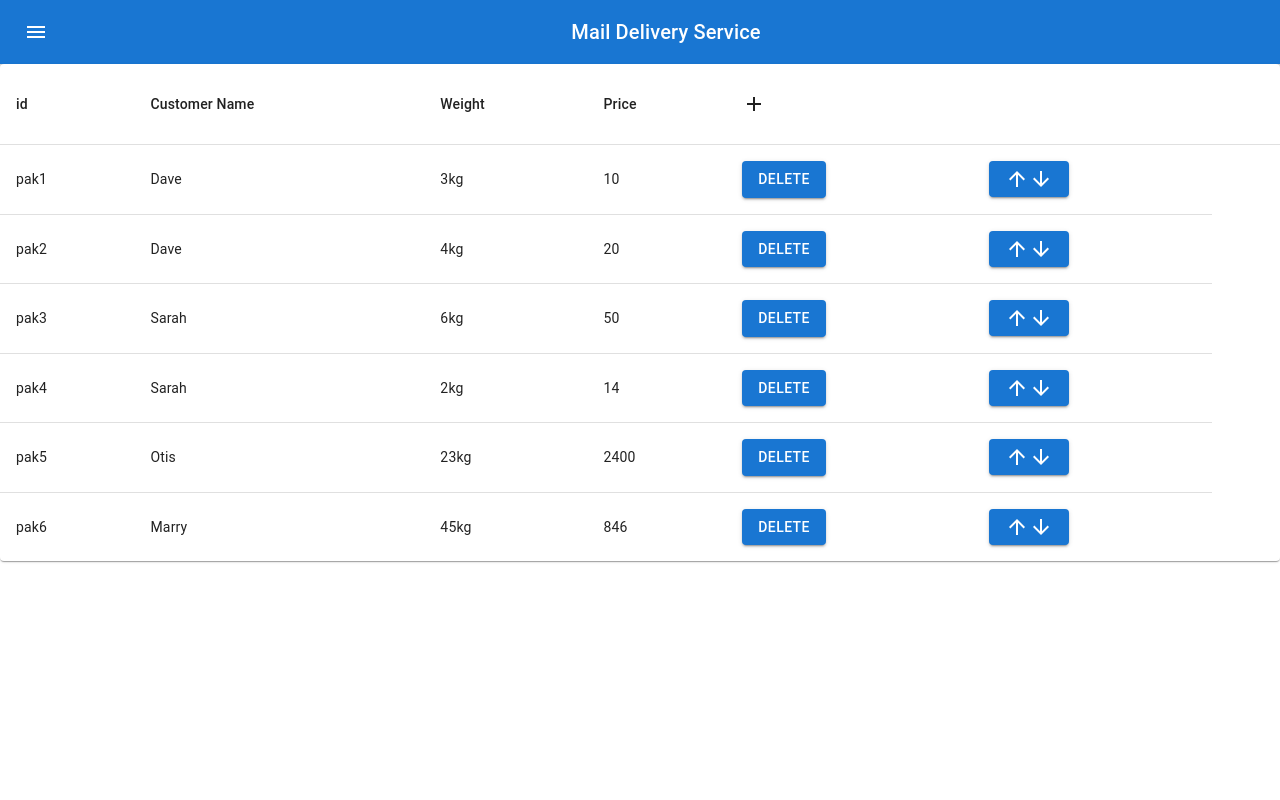
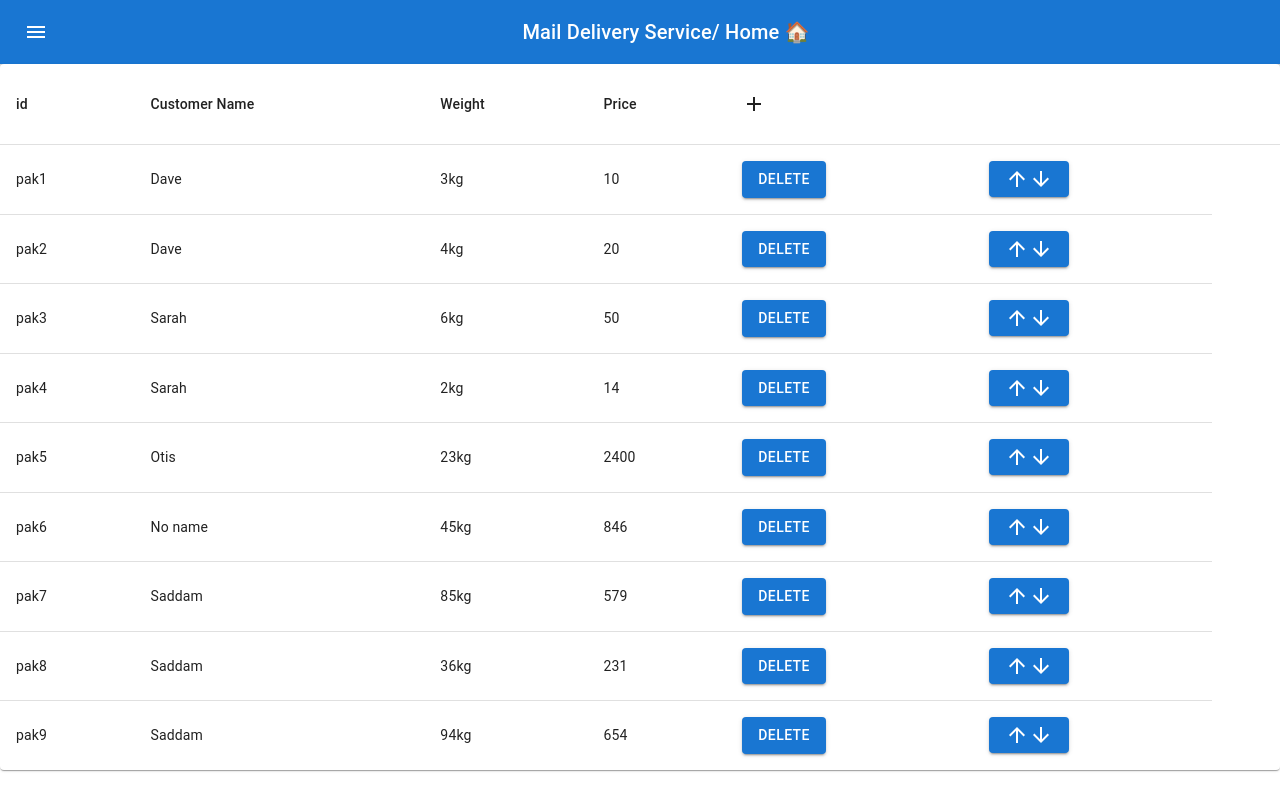
Before and after one commit to SaddamHelles/-react-delivery-unitone, a React (Create React App) app: page /packages in a window 1280 px wide. Built offline with nearby package versions, Linux system fonts and the light colour scheme.

Commit message:
Some improvements

```diff
--- a/public/data.json
+++ b/public/data.json
@@ -17,8 +17,12 @@
 			"name": "Pedro"
 		},
 		{
-			"id": 33,
+			"id": 3,
 			"name": "Marry"
+		},
+		{
+			"id": 6,
+			"name": "Saddam"
 		}
 	],
 	"packages": [
@@ -63,6 +67,27 @@
 			"customerid": 33,
 			"price": 846,
 			"shippingOrder": 6
+		},
+		{
+			"id": "pak7",
+			"weight": "85kg",
+			"customerid": 6,
+			"price": 579,
+			"shippingOrder": 7
+		},
+		{
+			"id": "pak8",
+			"weight": "36kg",
+			"customerid": 6,
+			"price": 231,
+			"shippingOrder": 8
+		},
+		{
+			"id": "pak9",
+			"weight": "94kg",
+			"customerid": 6,
+			"price": 654,
+			"shippingOrder": 9
 		}
 	]
 }
--- a/src/App.js
+++ b/src/App.js
@@ -12,6 +12,7 @@ import Home from './pages/home/Home';
 
 function App() {
 	const [appData, setAppData] = useState({ customers: [], packages: [] });
+	const [pageName, setPageName] = useState('Home 🏠');
 
 	const [open, setOpen] = useState(false);
 
@@ -27,7 +28,7 @@ function App() {
 		<div className="App">
 			<Router>
 				<Box sx={{ flexGrow: 1 }}>
-					<Navbar setOpen={setOpen} />
+					<Navbar setOpen={setOpen} pageName={pageName} />
 				</Box>
 				<Switch>
 					<Route exact path="/">
@@ -43,7 +44,7 @@ function App() {
 						<Invoices appData={appData} />
 					</Route>
 				</Switch>
-				<CustomDrawer open={open} setOpen={setOpen} />
+				<CustomDrawer open={open} setOpen={setOpen} setPageName={setPageName} />
 			</Router>
 		</div>
 	);
--- a/src/components/drawer/CustomDrawer.jsx
+++ b/src/components/drawer/CustomDrawer.jsx
@@ -1,55 +1,59 @@
-import { Drawer, List, ListItem, ListItemText } from "@mui/material";
-import React from "react";
-import { Link } from "react-router-dom";
+import { Drawer, List, ListItem, ListItemText } from '@mui/material';
+import React from 'react';
+import { Link } from 'react-router-dom';
 
-const CustomDrawer = ({ open, setOpen, ...rest }) => {
+const CustomDrawer = ({ open, setOpen, setPageName }) => {
 	return (
 		<Drawer
-      anchor={"left"}
+			anchor={'left'}
 			open={open}
 			onClose={() => {
 				setOpen(false);
 			}}
 		>
-      <List style={{ width: "300px" }}>
+			<List style={{ width: '300px' }}>
 				<ListItem button>
 					<Link
 						to="/"
 						onClick={() => {
+							setPageName('Home 🏠');
 							setOpen(false);
 						}}
 					>
-            <ListItemText primary={"Home"} />
+						<ListItemText primary={'Home'} />
 					</Link>
 				</ListItem>
 				<ListItem button>
 					<Link
 						to="/packages"
 						onClick={() => {
+							setPageName('Packages 📦');
 							setOpen(false);
 						}}
 					>
-            <ListItemText primary={"Packages"} />
+						<ListItemText primary={'Packages'} />
 					</Link>
 				</ListItem>
 				<ListItem button>
 					<Link
 						to="/customers"
 						onClick={() => {
+							setPageName('Customers 💁🏽‍♂️');
 							setOpen(false);
 						}}
 					>
-            <ListItemText primary={"Customers"} />
+						<ListItemText primary={'Customers'} />
 					</Link>
 				</ListItem>
 				<ListItem button>
 					<Link
 						to="/invoices"
 						onClick={() => {
+							setPageName('Invoices 💸');
 							setOpen(false);
 						}}
 					>
-            <ListItemText primary={"Invoices"} />
+						<ListItemText primary={'Invoices'} />
 					</Link>
 				</ListItem>
 			</List>
--- /dev/null
+++ b/src/components/modal/AddPackageModal.jsx
@@ -0,0 +1,79 @@
+import React from 'react';
+import Button from '@mui/material/Button';
+import TextField from '@mui/material/TextField';
+import Dialog from '@mui/material/Dialog';
+import DialogActions from '@mui/material/DialogActions';
+import DialogContent from '@mui/material/DialogContent';
+import DialogContentText from '@mui/material/DialogContentText';
+import DialogTitle from '@mui/material/DialogTitle';
+const AddPackageModal = ({ appData, setAppData, open, setOpen }) => {
+	// handle function to close popup modal to add new package
+	const handleClose = () => {
+		setOpen(false);
+	};
+	const submitHandler = (e) => {
+		e.preventDefault();
+		const { elements } = e.target;
+		const newPackage = {
+			id: `pak${Math.floor(Math.random() * 1000)}`,
+			weight: elements.weight.value + 'kg',
+			customerid: +elements.customerid.value,
+			price: +elements.price.value,
+			shippingOrder: appData.packages[appData.packages.length - 1].shippingOrder + 1,
+		};
+
+		setAppData({ ...appData, packages: [...appData.packages, newPackage] });
+		handleClose();
+	};
+	return (
+		<Dialog open={open} onClose={handleClose}>
+			<DialogTitle>New Package Form</DialogTitle>
+			<DialogContent>
+				<DialogContentText>
+					In order to add new package you have to fill these field
+				</DialogContentText>
+				<form action="/" method="POST" onSubmit={submitHandler}>
+					<TextField
+						autoFocus
+						margin="dense"
+						id="customerid"
+						name="customerid"
+						label="Customer Id"
+						type="text"
+						fullWidth
+						variant="standard"
+					/>
+					<TextField
+						autoFocus
+						margin="dense"
+						id="weight"
+						name="weight"
+						label="Weight"
+						type="number"
+						fullWidth
+						variant="standard"
+					/>
+
+					<TextField
+						autoFocus
+						margin="dense"
+						id="price"
+						name="price"
+						label="Price"
+						type="number"
+						fullWidth
+						variant="standard"
+					/>
+					<DialogActions>
+						<Button onClick={handleClose}>Cancel</Button>
+						<Button type="submit" onClick={handleClose}>
+							Add Package
+						</Button>
+					</DialogActions>
+				</form>
+			</DialogContent>
+		</Dialog>
+	);
+};
+
+export default AddPackageModal;
--- /dev/null
+++ b/src/components/modal/index.js
@@ -0,0 +1 @@
+export { default } from './AddPackageModal';
--- a/src/components/navbar/Navbar.jsx
+++ b/src/components/navbar/Navbar.jsx
@@ -4,7 +4,7 @@ import React from 'react';
 import './navbarStyle.css';
 import { Link } from 'react-router-dom';
 
-const Navbar = ({ setOpen }) => {
+const Navbar = ({ setOpen, pageName }) => {
 	const handleDrowerOpen = () => {
 		setOpen(true);
 	};
@@ -25,6 +25,7 @@ const Navbar = ({ setOpen }) => {
 					<Link to={'/'} sx={{ textDecoration: 'none;' }} className="anchor-navbar">
 						Mail Delivery Service
 					</Link>
+					/ {pageName}
 				</Typography>
 			</Toolbar>
 		</AppBar>
--- a/src/pages/invoices/Invoices.jsx
+++ b/src/pages/invoices/Invoices.jsx
@@ -56,7 +56,7 @@ const Invoices = ({ appData }) => {
 										{row.customerName}
 									</TableCell>
 									<TableCell>{row.weight}</TableCell>
-									<TableCell>{row.weight}</TableCell>
+									<TableCell>{row.price}</TableCell>
 								</TableRow>
 							);
 						})}
--- a/src/pages/packages/Packages.jsx
+++ b/src/pages/packages/Packages.jsx
@@ -14,28 +14,17 @@ import ArrowUpwardIcon from '@mui/icons-material/ArrowUpward';
 import ArrowDownwardIcon from '@mui/icons-material/ArrowDownward';
 import { Box } from '@mui/material';
 import React, { useState } from 'react';
-import TextField from '@mui/material/TextField';
-import Dialog from '@mui/material/Dialog';
-import DialogActions from '@mui/material/DialogActions';
-import DialogContent from '@mui/material/DialogContent';
-import DialogContentText from '@mui/material/DialogContentText';
-import DialogTitle from '@mui/material/DialogTitle';
 import './packagesStyle.css';
+import AddPackageModal from '../../components/modal/AddPackageModal';
 
 const Packages = ({ appData, setAppData }) => {
+	const [sortFlag, setSortFlag] = useState(false);
 	const [open, setOpen] = React.useState(false);
 
 	// handle function to open popup modal to add new package
 	const handleClickOpen = () => {
 		setOpen(true);
 	};
-
-	// handle function to close popup modal to add new package
-	const handleClose = () => {
-		setOpen(false);
-	};
-	const [sortFlag, setSortFlag] = useState(false);
-
 	// Sorting packages array ascending and descending by shippingOrder proparty
 	const handlerSorting = () => {
 		const sortedPackage = appData.packages
@@ -63,20 +52,6 @@ const Packages = ({ appData, setAppData }) => {
 		}
 	};
 
-	const submitHandler = (e) => {
-		e.preventDefault();
-		const { elements } = e.target;
-		const newPackage = {
-			id: `pak${Math.floor(Math.random() * 1000)}`,
-			weight: elements.weight.value + 'kg',
-			customerid: +elements.customerid.value,
-			price: +elements.price.value,
-			shippingOrder: appData.packages[appData.packages.length - 1].shippingOrder + 1,
-		};
-
-		setAppData({ ...appData, packages: [...appData.packages, newPackage] });
-		handleClose();
-	};
 	return (
 		<Box>
 			<TableContainer component={Paper}>
@@ -134,53 +109,7 @@ const Packages = ({ appData, setAppData }) => {
 					</TableBody>
 				</Table>
 			</TableContainer>
-			<Dialog open={open} onClose={handleClose}>
-				<DialogTitle>New Package Form</DialogTitle>
-				<DialogContent>
-					<DialogContentText>
-						In order to add new package you have to fill these field
-					</DialogContentText>
-					<form action="/" method="POST" onSubmit={submitHandler}>
-						<TextField
-							autoFocus
-							margin="dense"
-							id="customerid"
-							name="customerid"
-							label="Customer Id"
-							type="text"
-							fullWidth
-							variant="standard"
-						/>
-						<TextField
-							autoFocus
-							margin="dense"
-							id="weight"
-							name="weight"
-							label="Weight"
-							type="number"
-							fullWidth
-							variant="standard"
-						/>
-
-						<TextField
-							autoFocus
-							margin="dense"
-							id="price"
-							name="price"
-							label="Price"
-							type="number"
-							fullWidth
-							variant="standard"
-						/>
-						<DialogActions>
-							<Button onClick={handleClose}>Cancel</Button>
-							<Button type="submit" onClick={handleClose}>
-								Add Package
-							</Button>
-						</DialogActions>
-					</form>
-				</DialogContent>
-			</Dialog>
+			<AddPackageModal appData={appData} setAppData={setAppData} setOpen={setOpen} open={open} />
 		</Box>
 	);
 };
```
Also changed, not shown: src/components/modal/addPackageModalStyle.css (added). Lines whose indentation alone changed are shown as unchanged.
